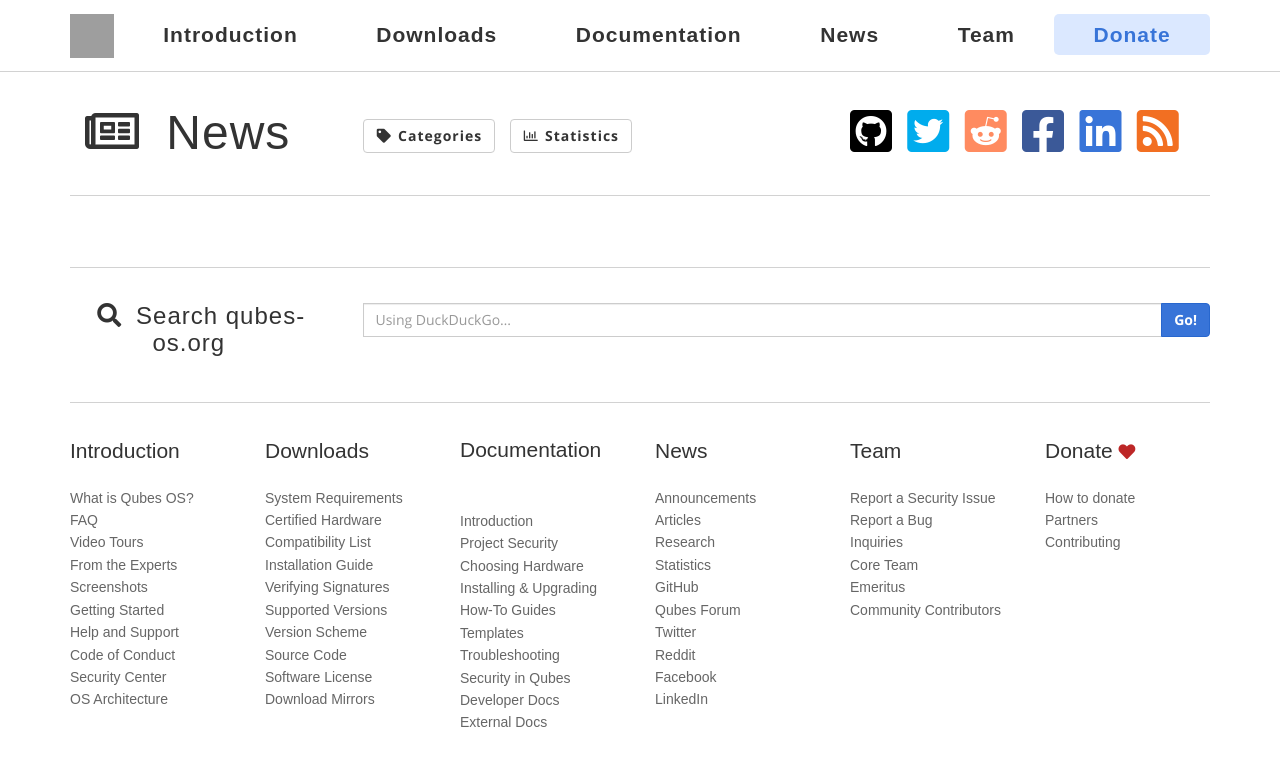
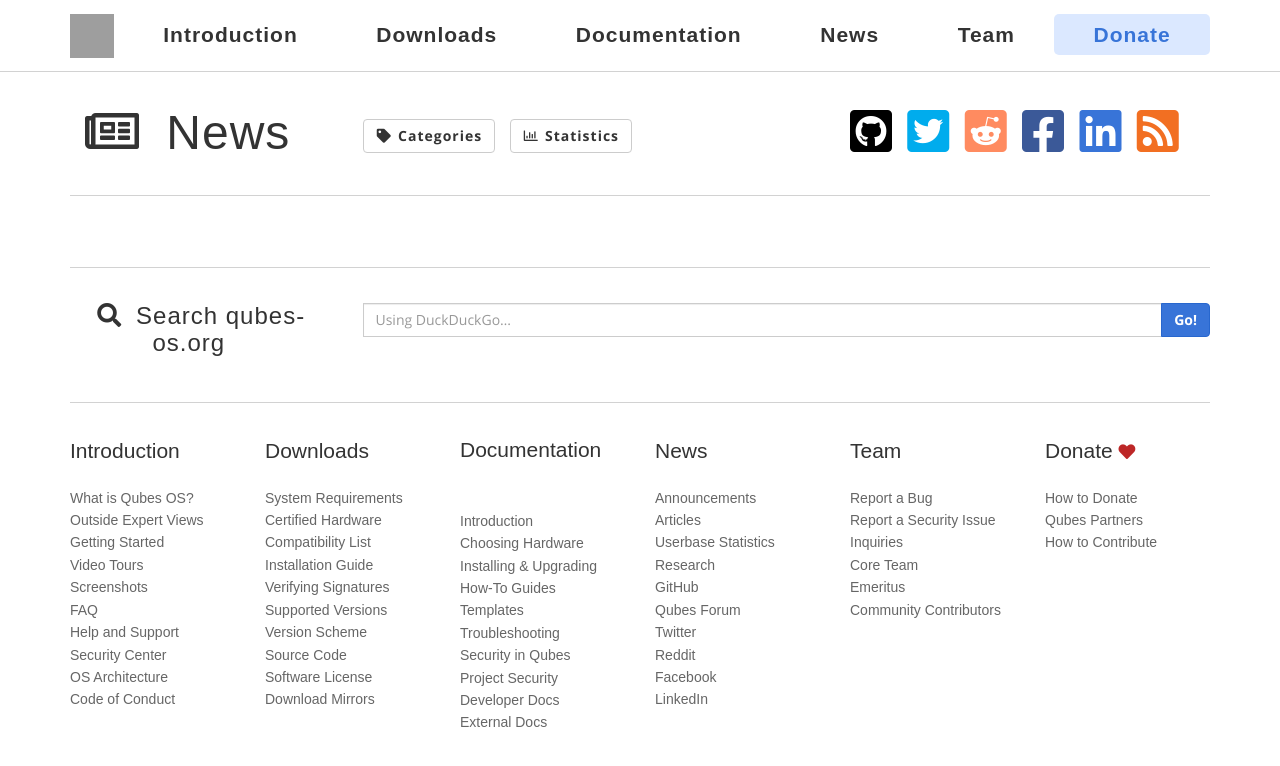
Before and after one commit to QubesOS/qubesos.github.io, a Jekyll site: the page built from news/index.md, in a window 1280 px wide, cut to the strip 0-774 px from the top of the page. Shown: the top 766 px of the strip. Built offline with Jekyll 4.4.1, drawn with Linux system fonts in a browser that asks for light colours; some web fonts are replaced; some of the changed text lies outside the part shown; grey boxes are pictures that could not be loaded.

Commit message:
Reorder links
See https://github.com/QubesOS/qubes-doc/pull/1170#issuecomment-874019640

```diff
--- a/_data/architecture.yml
+++ b/_data/architecture.yml
@@ -4,29 +4,29 @@
   sub-pages:
   - title: What is Qubes OS?
     url: /intro/
+  - title: Outside Expert Views
+    url: /experts/
+  - title: Getting Started
+    url: /doc/getting-started/
+    icon: fa-cubes
+  - title: Video Tours
+    url: /video-tours/
+    icon: fa-play-circle
+  - title: Screenshots
+    url: /screenshots/
+    icon: fa-picture-o
   - title: FAQ
     url: /faq/
     icon: fa-question-circle
-  - title: Video Tours
-    url: /video-tours/
-    icon: fa-play-circle
-  - title: From the Experts
-    url: /experts/
-  - title: Screenshots
-    url: /screenshots/
-    icon: fa-picture-o
-  - title: Getting Started
-    url: /doc/getting-started/
-    icon: fa-cubes
   - title: Help and Support
     url: /support/
     icon: fa-life-ring
-  - title: Code of Conduct
-    url: /code-of-conduct/
   - title: Security Center
     url: /security/
   - title: OS Architecture
     url: /doc/architecture/
+  - title: Code of Conduct
+    url: /code-of-conduct/
 
 - title: Downloads
   url: /downloads/
@@ -60,8 +60,6 @@
   sub-pages:
   - title: Introduction
     url: /doc/#introduction
-  - title: Project Security
-    url: /doc/#project-security
   - title: Choosing Hardware
     url: /doc/#choosing-your-hardware
   - title: Installing & Upgrading
@@ -74,6 +72,8 @@
     url: /doc/#troubleshooting
   - title: Security in Qubes
     url: /doc/#security-in-qubes
+  - title: Project Security
+    url: /doc/#project-security
   - title: Developer Docs
     url: /doc/#developer-documentation
   - title: External Docs
@@ -87,12 +87,12 @@
     url: /news/categories/#announcements
   - title: Articles
     url: /news/categories/#articles
+  - title: Userbase Statistics
+    url: /statistics/
+    icon: fa-bar-chart
   - title: Research
     icon: fa-file-text
     url: /research/
-  - title: Statistics
-    url: /statistics/
-    icon: fa-bar-chart
   - title: GitHub
     url: https://github.com/QubesOS
   - title: Qubes Forum
@@ -110,11 +110,11 @@
   url: /team/
   icon: fa-users
   sub-pages:
+  - title: Report a Bug
+    url: /doc/issue-tracking/
   - title: Report a Security Issue
     url: /security/
     icon: fa-lock
-  - title: Report a Bug
-    url: /doc/issue-tracking/
   - title: Inquiries
     url: /team/#inquiries
   - title: Core Team
@@ -128,10 +128,10 @@
   url: /donate/
   icon: fa-heart
   sub-pages:
-  - title: How to donate
+  - title: How to Donate
     url: /donate/
-  - title: Partners
+  - title: Qubes Partners
     url: /partners/
     icon: fa-globe
-  - title: Contributing
+  - title: How to Contribute
     url: /doc/contributing/
--- a/_data/includes.yml
+++ b/_data/includes.yml
@@ -2,24 +2,24 @@
   title: Contents
   links:
     - url: /doc/
-      text: Documentation
+      text: Go to the Table of Contents
       icon: fa-book
-    - url: /doc/doc-guidelines/
-      text: Improve the Docs
-      icon: fa-pencil
+    - url: /support/
+      text: Get Help & Support
+      icon: fa-life-ring
     - text: View Page Source
       icon: fa-code
     - text: Edit This Page
       icon: fa-code-fork
+    - url: /doc/doc-guidelines/
+      text: Improve the Docs
+      icon: fa-pencil
+    - url: /doc/issue-tracking/
+      text: Report a Bug
+      icon: fa-bug
     - url: /security/
       text: Report a Security Issue
       icon: fa-lock
-    - url: /doc/issue-tracking/
-      text: Report a Bug
-      icon: fa-bug
-    - url: /support/
-      text: Help & Support
-      icon: fa-life-ring
     - url: /donate/
       text: Make a Donation
       icon: fa-heart
@@ -76,11 +76,11 @@
     - url: http://qubesosfasa4zl44o4tws22di6kepyzfeqv3tg4e3ztknltfxqrymdad.onion
       text: Tor Onion Service
       id: 2
+    - url: /privacy/
+      text: Privacy Policy
+      id: 3
     - url: /doc/issue-tracking/
       text: Report a Problem
-      id: 3
-    - url: /privacy/
-      text: Privacy Policy
       id: 4
     - url: /terms/
       text: Terms of Use
```
